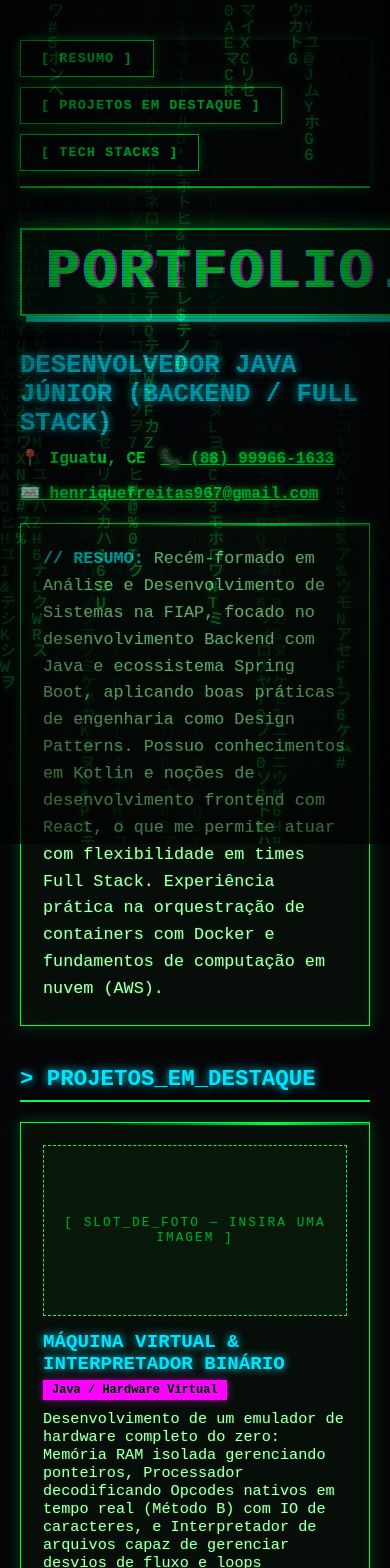
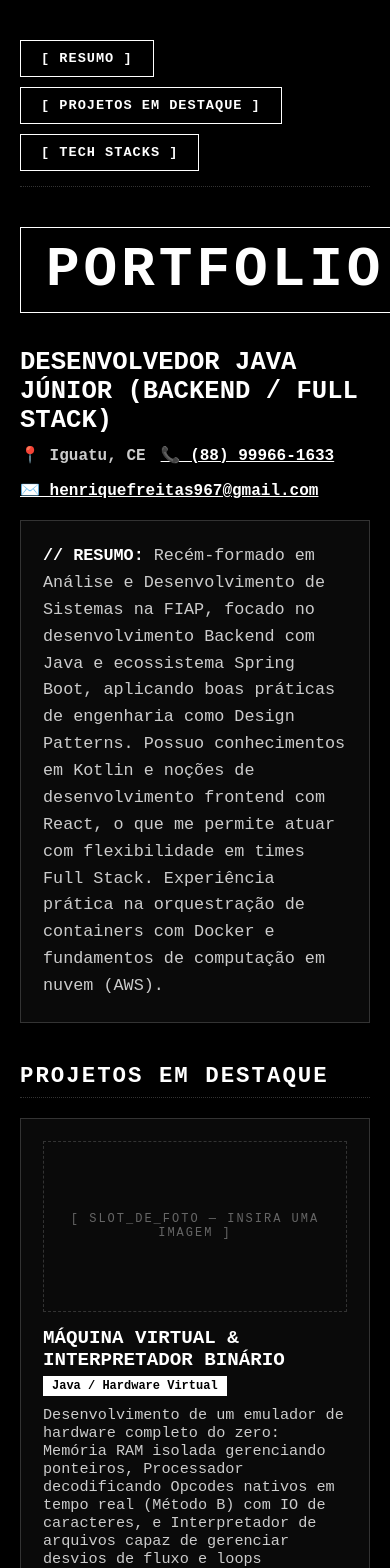
Before and after one commit to HenriqueFreitas03/curriculo, a React (Vite) app: page / in a window 390 px wide. Shown: the top 1568 px of the page. Built offline with nearby package versions, Linux system fonts and the light colour scheme.

Commit message:
Refactor App layout and styles for a monochrome theme; remove MatrixRain component

```diff
--- a/src/App.jsx
+++ b/src/App.jsx
@@ -1,6 +1,5 @@
 import { useState } from 'react';
 import { dados } from './data/curriculo';
-import MatrixRain from './components/MatrixRain';
 import ProjectModal from './components/ProjectModal';
 
 export default function App() {
@@ -10,15 +9,7 @@ export default function App() {
     <div className="container">
 
       {/* NAVEGAÇÃO RÁPIDA */}
-      <nav style={{
-        marginBottom: '40px',
-        borderBottom: '2px solid #00ff41',
-        paddingBottom: '15px',
-        display: 'flex',
-        flexWrap: 'wrap',
-        gap: '10px',
-        boxShadow: '0 0 12px rgba(0, 255, 65, 0.3)'
-      }}>
+      <nav>
         <a href="#resumo" className="botao-brutal" style={{ fontSize: '0.85rem' }}>
           [ RESUMO ]
         </a>
@@ -35,18 +26,18 @@ export default function App() {
         <h1 className="titulo-brutal">Portfolio.</h1>
         <p style={{
           fontSize: '1.6rem', fontWeight: '900', textTransform: 'uppercase',
-          margin: '15px 0 10px 0', color: '#00e5ff', textShadow: '0 0 8px #00e5ff'
+          margin: '15px 0 10px 0', color: '#fff'
         }}>
           {dados.subtitulo}
         </p>
 
         <div style={{
           display: 'flex', flexWrap: 'wrap', gap: '15px',
-          marginBottom: '20px', fontWeight: 'bold', color: '#00ff41'
+          marginBottom: '20px', fontWeight: 'bold', color: '#ccc'
         }}>
           {dados.contatos.map((c, i) => (
             c.url
-              ? <a key={i} href={c.url} style={{ color: '#00ff41', textDecoration: 'underline', textShadow: '0 0 6px #00ff41' }}>{c.label}</a>
+              ? <a key={i} href={c.url} style={{ color: '#fff', textDecoration: 'underline' }}>{c.label}</a>
               : <span key={i}>{c.label}</span>
           ))}
         </div>
@@ -54,26 +45,22 @@ export default function App() {
         <div
           id="resumo"
           className="card-brutal"
-          style={{ color: '#b6ffb6', backgroundColor: 'rgba(8, 16, 10, 0.78)', fontSize: '1.05rem', lineHeight: '1.6' }}
+          style={{ color: '#ccc', backgroundColor: '#0a0a0a', fontSize: '1.05rem', lineHeight: '1.6' }}
         >
-          <strong style={{ color: '#00e5ff' }}>// RESUMO: </strong>{dados.resumo}
+          <strong style={{ color: '#fff' }}>// RESUMO: </strong>{dados.resumo}
         </div>
       </header>
 
       {/* PROJETOS EM DESTAQUE */}
       <section id="projetos" style={{ marginBottom: '40px' }}>
-        <h2 style={{
-          textTransform: 'uppercase', fontSize: '1.4rem', fontWeight: '900',
-          marginBottom: '20px', borderBottom: '2px solid #00ff41', paddingBottom: '8px',
-          textShadow: '0 0 8px #00e5ff'
-        }}>
-          &gt; PROJETOS_EM_DESTAQUE
+        <h2>
+          PROJETOS EM DESTAQUE
         </h2>
         {dados.projetos.map((p, i) => (
           <div
             key={i}
             className="card-brutal project-card"
-            style={{ color: '#b6ffb6', backgroundColor: 'rgba(8, 16, 10, 0.78)' }}
+            style={{ color: '#ccc', backgroundColor: '#0a0a0a' }}
             onClick={() => setProjetoSelecionado(p)}
             role="button"
             tabIndex={0}
@@ -95,7 +82,7 @@ export default function App() {
                 {p.tags}
               </span>
             </div>
-            <p style={{ fontSize: '0.95rem', margin: 0 }}>{p.desc}</p>
+            <p style={{ fontSize: '0.95rem', margin: 0, color: '#ccc' }}>{p.desc}</p>
             <div style={{ marginTop: '12px', display: 'flex', justifyContent: 'flex-end' }}>
               <span className="botao-brutal" style={{ fontSize: '0.8rem', padding: '6px 12px' }}>
                 [ VER MAIS ]
@@ -107,25 +94,15 @@ export default function App() {
 
       {/* TECH STACK */}
       <section id="tech-stack" style={{ marginBottom: '40px' }}>
-        <h2 style={{
-          textTransform: 'uppercase', fontSize: '1.4rem', fontWeight: '900',
-          marginBottom: '20px', borderBottom: '2px solid #00ff41', paddingBottom: '8px'
-        }}>
-          &gt; TECH_STACK
+        <h2>
+          TECH STACK
         </h2>
-        <div style={{ display: 'flex', flexWrap: 'wrap', gap: '8px' }}>
+        <div className="tech-list">
           {dados.skills.map((s, i) => (
             <a
               key={i}
               href="#tech-stack"
-              style={{
-                textDecoration: 'none', color: '#00ff41', backgroundColor: 'rgba(0, 255, 65, 0.06)',
-                border: '1px solid #00ff41', padding: '5px 10px', fontWeight: 'bold',
-                fontSize: '0.85rem', boxShadow: '0 0 6px rgba(0, 255, 65, 0.3)', display: 'inline-block',
-                transition: 'transform 0.05s ease', textShadow: '0 0 4px #00ff41'
-              }}
-              onMouseEnter={(e) => { e.target.style.transform = 'translate(2px, 2px)'; e.target.style.boxShadow = '0 0 12px #00ff41'; e.target.style.background = '#00ff41'; e.target.style.color = '#050508'; }}
-              onMouseLeave={(e) => { e.target.style.transform = 'translate(0, 0)'; e.target.style.boxShadow = '0 0 6px rgba(0, 255, 65, 0.3)'; e.target.style.background = 'rgba(0, 255, 65, 0.06)'; e.target.style.color = '#00ff41'; }}
+              className="tech-item"
             >
               {s}
             </a>
@@ -133,31 +110,22 @@ export default function App() {
         </div>
       </section>
 
-      {/* MATRIX RAIN BACKGROUND */}
-      <MatrixRain />
-
       {/* FORMAÇÃO */}
       <section style={{ marginBottom: '40px' }}>
-        <h2 style={{
-          textTransform: 'uppercase', fontSize: '1.4rem', fontWeight: '900',
-          marginBottom: '20px', borderBottom: '2px solid #00ff41', paddingBottom: '8px'
-        }}>
-          &gt; EDUCACAO
+        <h2>
+          EDUCACAO
         </h2>
-        <div className="card-brutal" style={{ color: '#b6ffb6', backgroundColor: 'rgba(8, 16, 10, 0.78)', fontSize: '0.9rem' }}>
+        <div className="card-brutal" style={{ color: '#ccc', backgroundColor: '#0a0a0a', fontSize: '0.9rem' }}>
           {dados.formacao}
         </div>
       </section>
 
       {/* CERTIFICADOS */}
       <section style={{ marginBottom: '40px' }}>
-        <h2 style={{
-          textTransform: 'uppercase', fontSize: '1.4rem', fontWeight: '900',
-          marginBottom: '20px', borderBottom: '2px solid #00ff41', paddingBottom: '8px'
-        }}>
-          &gt; CERTIFICACOES
+        <h2>
+          CERTIFICACOES
         </h2>
-        <ul style={{ paddingLeft: '15px', fontWeight: 'bold', fontSize: '0.85rem', lineHeight: '1.6', color: '#b6ffb6' }}>
+        <ul style={{ paddingLeft: '15px', fontWeight: 'bold', fontSize: '0.85rem', lineHeight: '1.6', color: '#ccc' }}>
           {dados.certificados.map((c, i) => (
             <li key={i} style={{ marginBottom: '8px' }}>{c}</li>
           ))}
@@ -165,23 +133,18 @@ export default function App() {
       </section>
 
       {/* FOOTER */}
-      <footer style={{
-        border: '2px solid #ff00ff', backgroundColor: 'rgba(255, 0, 255, 0.06)', padding: '25px',
-        boxShadow: '0 0 18px rgba(255, 0, 255, 0.3)', display: 'flex',
-        justifyContent: 'space-between', alignItems: 'center', flexWrap: 'wrap',
-        gap: '15px', marginTop: '5px'
-      }}>
+      <footer>
         <div>
-          <span style={{ fontWeight: '900', textTransform: 'uppercase', display: 'block', fontSize: '1.1rem', color: '#ff00ff', textShadow: '0 0 8px #ff00ff' }}>
+          <span style={{ fontWeight: '900', textTransform: 'uppercase', display: 'block', fontSize: '1.1rem', color: '#fff' }}>
             CONECTE-SE COMIGO
           </span>
-          <span style={{ fontSize: '0.85rem', fontWeight: 'bold', color: '#b6ffb6' }}>
+          <span style={{ fontSize: '0.85rem', fontWeight: 'bold', color: '#ccc' }}>
             INGLÊS INTERMEDIÁRIO (LEITURA TÉCNICA)
           </span>
         </div>
         <div style={{ display: 'flex', gap: '15px' }}>
           {dados.redes.map((r, i) => (
-            <a key={i} href={r.url} className="botao-brutal" target="_blank" rel="noreferrer" style={{ borderColor: '#ff00ff', color: '#ff00ff', boxShadow: '0 0 10px rgba(255,0,255,0.4)' }}>
+            <a key={i} href={r.url} className="botao-brutal" target="_blank" rel="noreferrer">
               {r.nome}
             </a>
           ))}
--- a/src/components/MatrixRain.jsx
+++ /dev/null
@@ -1,82 +0,0 @@
-import { useEffect, useRef } from 'react';
-
-export default function MatrixRain({ opacity = 0.35 }) {
-  const canvasRef = useRef(null);
-
-  useEffect(() => {
-    const canvas = canvasRef.current;
-    const ctx = canvas.getContext('2d');
-    let animationId;
-
-    const fontSize = 16;
-    const chars =
-      '01アイウエオカキクケコサシスセソタチツテトナニヌネノハヒフヘホマミムメモヤユヨラリルレロワヲンABCDEFGHIJKLMNOPQRSTUVWXYZ0123456789@#$%&*';
-    let columns = 0;
-    let drops = [];
-
-    function resize() {
-      canvas.width = window.innerWidth;
-      canvas.height = window.innerHeight;
-      columns = Math.floor(canvas.width / fontSize);
-      drops = Array.from({ length: columns }, () =>
-        Math.floor(Math.random() * (canvas.height / fontSize))
-      );
-    }
-
-    function draw() {
-      ctx.fillStyle = 'rgba(5, 5, 8, 0.08)';
-      ctx.fillRect(0, 0, canvas.width, canvas.height);
-
-      ctx.font = `${fontSize}px "Courier New", monospace`;
-
-      for (let i = 0; i < drops.length; i++) {
-        const text = chars[Math.floor(Math.random() * chars.length)];
-        const x = i * fontSize;
-        const y = drops[i] * fontSize;
-
-        // cabeça brilhante
-        ctx.fillStyle = '#b6ffb6';
-        ctx.shadowColor = '#00ff41';
-        ctx.shadowBlur = 8;
-        ctx.fillText(text, x, y);
-
-        // corpo
-        ctx.fillStyle = '#00ff41';
-        ctx.shadowBlur = 0;
-        ctx.fillText(text, x, y);
-
-        if (y > canvas.height && Math.random() > 0.975) {
-          drops[i] = 0;
-        }
-        drops[i]++;
-      }
-
-      animationId = requestAnimationFrame(draw);
-    }
-
-    resize();
-    draw();
-
-    window.addEventListener('resize', resize);
-    return () => {
-      cancelAnimationFrame(animationId);
-      window.removeEventListener('resize', resize);
-    };
-  }, []);
-
-  return (
-    <canvas
-      ref={canvasRef}
-      style={{
-        position: 'fixed',
-        top: 0,
-        left: 0,
-        width: '100%',
-        height: '100%',
-        zIndex: 0,
-        pointerEvents: 'none',
-        opacity,
-      }}
-    />
-  );
-}
--- a/src/index.css
+++ b/src/index.css
@@ -10,58 +10,18 @@ html {
   padding: 0;
 }
 
-/* PALETA CYBERPUNK / MATRIX */
-:root {
-  --neon-green: #00ff41;
-  --neon-cyan: #00e5ff;
-  --neon-magenta: #ff00ff;
-  --bg-deep: #050508;
-  --bg-panel: rgba(8, 16, 10, 0.78);
-  --text-main: #b6ffb6;
-  --text-dim: #6fbf6f;
-}
-
+/* PRETO E BRANCO SIMPLES */
 body {
-  background-color: var(--bg-deep);
+  background-color: #000;
+  color: #fff;
   font-family: 'Courier New', Courier, monospace;
-  color: var(--neon-green);
   padding: 40px 20px;
   overflow-x: hidden;
-  text-shadow: 0 0 2px rgba(0, 255, 65, 0.4);
-}
-
-/* Scanlines overlay */
-body::before {
-  content: '';
-  position: fixed;
-  inset: 0;
-  pointer-events: none;
-  z-index: 9999;
-  background: repeating-linear-gradient(
-    0deg,
-    rgba(0, 0, 0, 0.18) 0px,
-    rgba(0, 0, 0, 0.18) 1px,
-    transparent 1px,
-    transparent 3px
-  );
-  mix-blend-mode: multiply;
-}
-
-/* Vignette */
-body::after {
-  content: '';
-  position: fixed;
-  inset: 0;
-  pointer-events: none;
-  z-index: 9998;
-  background: radial-gradient(ellipse at center, transparent 40%, rgba(0, 0, 0, 0.6) 100%);
 }
 
 .container {
   max-width: 1000px;
   margin: 0 auto;
-  position: relative;
-  z-index: 1;
 }
 
 section[id],
@@ -69,119 +29,93 @@ div[id] {
   scroll-margin-top: 30px;
 }
 
+/* Linha separadora entre seções */
+.section-divider {
+  border: 0;
+  border-top: 1px dotted #333;
+  margin: 50px 0;
+}
+
 /* TÍTULO PRINCIPAL */
 .titulo-brutal {
   font-size: 3.5rem;
   font-weight: 900;
   text-transform: uppercase;
-  color: var(--neon-green);
-  background: rgba(0, 255, 65, 0.06);
+  color: #fff;
   display: inline-block;
   padding: 10px 25px;
-  border: 2px solid var(--neon-green);
-  box-shadow:
-    0 0 18px rgba(0, 255, 65, 0.6),
-    6px 6px 0 0 var(--neon-cyan);
-  text-shadow: 0 0 10px var(--neon-green);
+  border: 1px solid #fff;
   margin-bottom: 20px;
-  letter-spacing: 3px;
-  position: relative;
-  animation: glitch 4s infinite;
-}
-
-@keyframes glitch {
-  0%, 88%, 100% { transform: translate(0); }
-  90% { transform: translate(-2px, 1px); text-shadow: 2px 0 var(--neon-magenta), -2px 0 var(--neon-cyan); }
-  92% { transform: translate(2px, -1px); text-shadow: -2px 0 var(--neon-magenta), 2px 0 var(--neon-cyan); }
-  94% { transform: translate(-1px, 2px); }
-  96% { transform: translate(1px, -2px); }
+  letter-spacing: 4px;
 }
 
 /* CARDS */
 .card-brutal {
-  background: var(--bg-panel);
-  border: 1px solid var(--neon-green);
+  background: #0a0a0a;
+  border: 1px solid #333;
   padding: 22px;
   margin-bottom: 25px;
-  box-shadow:
-    0 0 14px rgba(0, 255, 65, 0.25),
-    inset 0 0 24px rgba(0, 255, 65, 0.05);
-  color: var(--text-main);
-  backdrop-filter: blur(2px);
-  position: relative;
-  overflow: hidden;
-}
-
-.card-brutal::before {
-  content: '';
-  position: absolute;
-  top: 0;
-  left: -100%;
-  width: 100%;
-  height: 2px;
-  background: linear-gradient(90deg, transparent, var(--neon-green), transparent);
-  animation: scan 4s linear infinite;
-}
-
-@keyframes scan {
-  0% { left: -100%; }
-  100% { left: 100%; }
+  color: #ccc;
 }
 
 .card-brutal h3 {
-  color: var(--neon-cyan) !important;
-  text-shadow: 0 0 8px var(--neon-cyan);
+  color: #fff !important;
 }
 
 /* BOTÕES */
 .botao-brutal {
   background: transparent;
-  color: var(--neon-green) !important;
+  color: #fff !important;
   font-weight: 900;
   text-transform: uppercase;
   padding: 10px 20px;
-  border: 1px solid var(--neon-green);
-  box-shadow: 0 0 10px rgba(0, 255, 65, 0.4);
+  border: 1px solid #fff;
   cursor: pointer;
   display: inline-block;
   text-decoration: none;
   transition: all 0.15s ease;
   letter-spacing: 1px;
   font-family: inherit;
+  font-size: 0.85rem;
 }
 
 .botao-brutal:hover {
-  background: var(--neon-green);
-  color: var(--bg-deep) !important;
-  box-shadow: 0 0 22px var(--neon-green);
-  transform: translateY(-1px);
+  background: #fff;
+  color: #000 !important;
+}
+
+/* NAVEGAÇÃO */
+nav {
+  margin-bottom: 40px;
+  border-bottom: 1px dotted #333;
+  padding-bottom: 15px;
+  display: flex;
+  flex-wrap: wrap;
+  gap: 10px;
 }
 
 /* SLOT DE FOTO DO PROJETO */
 .project-image {
   width: 100%;
   aspect-ratio: 16 / 9;
-  background: rgba(0, 255, 65, 0.04);
-  border: 1px dashed var(--neon-green);
+  background: #0a0a0a;
+  border: 1px dashed #333;
   display: flex;
   align-items: center;
   justify-content: center;
   margin-bottom: 15px;
   overflow: hidden;
-  position: relative;
 }
 
 .project-image img {
   width: 100%;
   height: 100%;
   object-fit: cover;
-  filter: saturate(1.2) contrast(1.1);
 }
 
 .project-image .placeholder {
-  color: var(--neon-green);
-  opacity: 0.6;
-  font-size: 0.8rem;
+  color: #666;
+  font-size: 0.75rem;
   text-align: center;
   letter-spacing: 2px;
   text-transform: uppercase;
@@ -190,51 +124,86 @@ div[id] {
 /* CARD DE PROJETO CLICÁVEL */
 .project-card {
   cursor: pointer;
-  transition: transform 0.15s ease, box-shadow 0.15s ease, border-color 0.15s ease;
+  transition: border-color 0.15s ease;
 }
 
 .project-card:hover {
-  transform: translateY(-4px);
-  box-shadow:
-    0 0 24px rgba(0, 255, 65, 0.5),
-    inset 0 0 24px rgba(0, 255, 65, 0.08);
-  border-color: var(--neon-cyan);
+  border-color: #fff;
 }
 
 /* TAGS */
 .project-tag {
-  color: var(--bg-deep);
-  background: var(--neon-magenta);
-  border: 1px solid var(--neon-magenta);
+  color: #000;
+  background: #fff;
+  border: 1px solid #fff;
   padding: 2px 8px;
   font-size: 0.75rem;
   font-weight: bold;
-  box-shadow: 0 0 8px rgba(255, 0, 255, 0.5);
+}
+
+/* TECH STACK */
+.tech-list {
+  display: flex;
+  flex-wrap: wrap;
+  gap: 8px;
+}
+
+.tech-item {
+  text-decoration: none;
+  color: #fff;
+  background: #0a0a0a;
+  border: 1px solid #333;
+  padding: 5px 10px;
+  font-weight: bold;
+  font-size: 0.85rem;
+  transition: all 0.15s ease;
+}
+
+.tech-item:hover {
+  background: #fff;
+  color: #000 !important;
+  border-color: #fff;
+}
+
+/* HEADINGS */
+h2 {
+  color: #fff;
+  text-transform: uppercase;
+  font-size: 1.4rem;
+  font-weight: 900;
+  margin-bottom: 20px;
+  border-bottom: 1px dotted #333;
+  padding-bottom: 8px;
+  letter-spacing: 2px;
+}
+
+a {
+  color: #fff;
+  text-decoration: underline;
 }
 
 /* MODAL */
 .modal-overlay {
   position: fixed;
   inset: 0;
-  background: rgba(0, 0, 0, 0.88);
+  background: rgba(0, 0, 0, 0.95);
   z-index: 10000;
   display: flex;
   align-items: center;
   justify-content: center;
   padding: 20px;
-  backdrop-filter: blur(4px);
 }
 
 .modal-panel {
-  background: #0a0f0a;
-  border: 1px solid var(--neon-green);
-  box-shadow: 0 0 40px rgba(0, 255, 65, 0.5);
+  background: #0a0a0a;
+  border: 1px solid #333;
   max-width: 720px;
   width: 100%;
   max-height: 90vh;
   overflow: auto;
   padding: 24px;
   position: relative;
+  color: #ccc;
 }
 
 .modal-close {
@@ -242,8 +211,8 @@ div[id] {
   top: 10px;
   right: 14px;
   background: transparent;
-  border: 1px solid var(--neon-magenta);
-  color: var(--neon-magenta);
+  border: 1px solid #fff;
+  color: #fff;
   font-weight: 900;
   cursor: pointer;
   padding: 4px 10px;
@@ -251,13 +220,12 @@ div[id] {
 }
 
 .modal-close:hover {
-  background: var(--neon-magenta);
-  color: var(--bg-deep);
+  background: #fff;
+  color: #000;
 }
 
 .modal-title {
-  color: var(--neon-cyan);
-  text-shadow: 0 0 10px var(--neon-cyan);
+  color: #fff;
   font-size: 1.4rem;
   font-weight: 900;
   margin-bottom: 10px;
@@ -265,7 +233,7 @@ div[id] {
 }
 
 .modal-tags {
-  color: var(--neon-magenta);
+  color: #fff;
   font-size: 0.8rem;
   margin-bottom: 12px;
   text-transform: uppercase;
@@ -275,9 +243,9 @@ div[id] {
   width: 100%;
   aspect-ratio: 16 / 9;
   margin-bottom: 15px;
-  border: 1px solid var(--neon-green);
+  border: 1px solid #333;
   overflow: hidden;
-  background: rgba(0, 255, 65, 0.04);
+  background: #0a0a0a;
   display: flex;
   align-items: center;
   justify-content: center;
@@ -290,7 +258,7 @@ div[id] {
 }
 
 .modal-text {
-  color: var(--text-main);
+  color: #ccc;
   line-height: 1.6;
   font-size: 0.95rem;
 }
@@ -298,31 +266,27 @@ div[id] {
 .modal-detalhes {
   margin-top: 12px;
   padding: 12px;
-  border-left: 2px solid var(--neon-cyan);
-  background: rgba(0, 229, 255, 0.05);
+  border-left: 1px solid #fff;
+  background: rgba(255, 255, 255, 0.03);
   color: #e1e1e6;
   font-size: 0.9rem;
   line-height: 1.5;
 }
 
-/* HEADINGS */
-h2 {
-  color: var(--neon-cyan);
-  text-shadow: 0 0 8px var(--neon-cyan);
+/* FOOTER */
+footer {
+  border: 1px solid #333;
+  background: #0a0a0a;
+  padding: 25px;
+  display: flex;
+  justify-content: space-between;
+  align-items: center;
+  flex-wrap: wrap;
+  gap: 15px;
+  margin-top: 50px;
 }
 
-a {
-  color: var(--neon-green);
+footer .botao-brutal {
+  border-color: #fff;
+  color: #fff;
 }
-
-/* NAV */
-nav {
-  border-bottom: 2px solid var(--neon-green) !important;
-}
-
-/* FOOTER override */
-footer.card-brutal,
-footer {
-  border-color: var(--neon-magenta);
-  box-shadow: 0 0 18px rgba(255, 0, 255, 0.3);
-}
```
